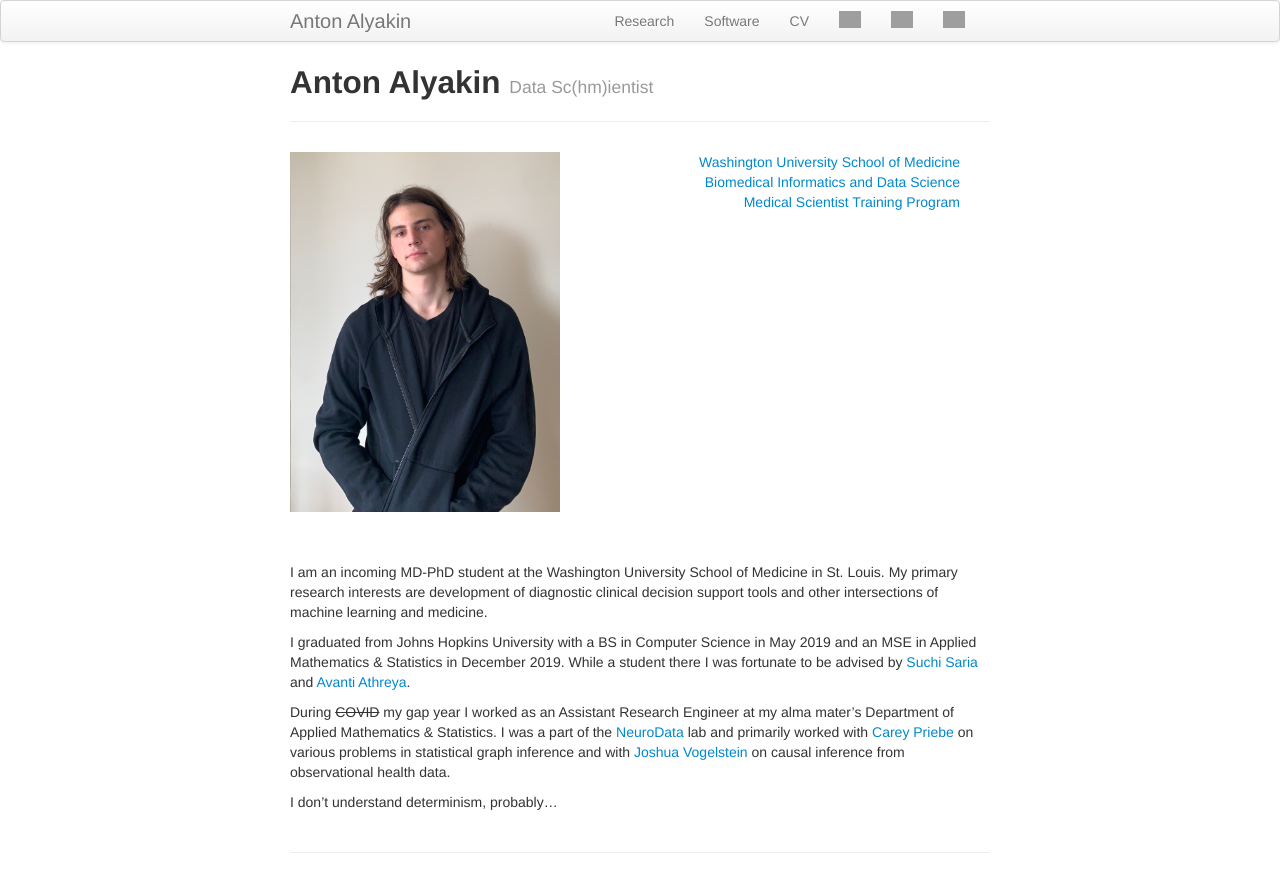
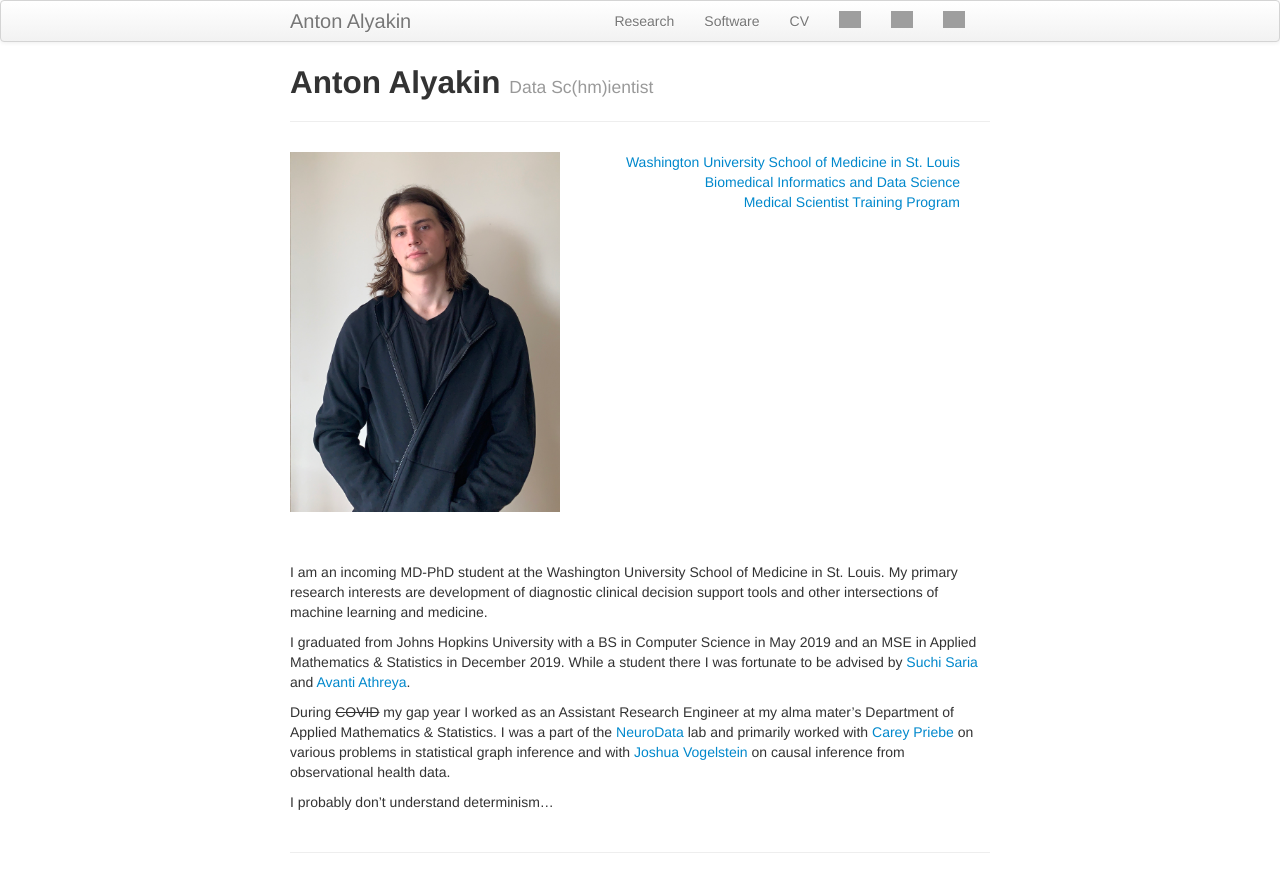
Before and after one commit to alyakin314/alyakin314.github.io, a Jekyll site: the page built from index.md, in a window 1280 px wide. Shown: the top 892 px of the page. Built offline with Jekyll 4.4.1, drawn with Linux system fonts in a browser that asks for light colours; grey boxes are pictures that could not be loaded.

Commit message:
clarified that it's STL

```diff
--- a/index.md
+++ b/index.md
@@ -11,7 +11,7 @@ description: Assistant Research Engineer at Johns Hopkins
 	</div>
 	<div class = "span4">
 		<div style="text-align:right">
-        <a href="https://medicine.wustl.edu/">Washington University School of Medicine</a><br/>
+        <a href="https://medicine.wustl.edu/">Washington University School of Medicine in St. Louis</a><br/>
         <a href="http://www.dbbs.wustl.edu/divprograms/BIDS/">Biomedical Informatics and Data Science</a><br/>
         <a href="http://mstp.wustl.edu//">Medical Scientist Training Program</a><br/>
                 <!--
@@ -48,7 +48,7 @@ alma mater's Department of Applied Mathematics & Statistics. I was a part of the
 statistical graph inference and with [Joshua Vogelstein](https://jovo.me/) on
 causal inference from observational health data.
 
-I don't understand determinism, probably...
+I probably don't understand determinism...
 
 <!--
 Every math answer I give you is always up to a
```
